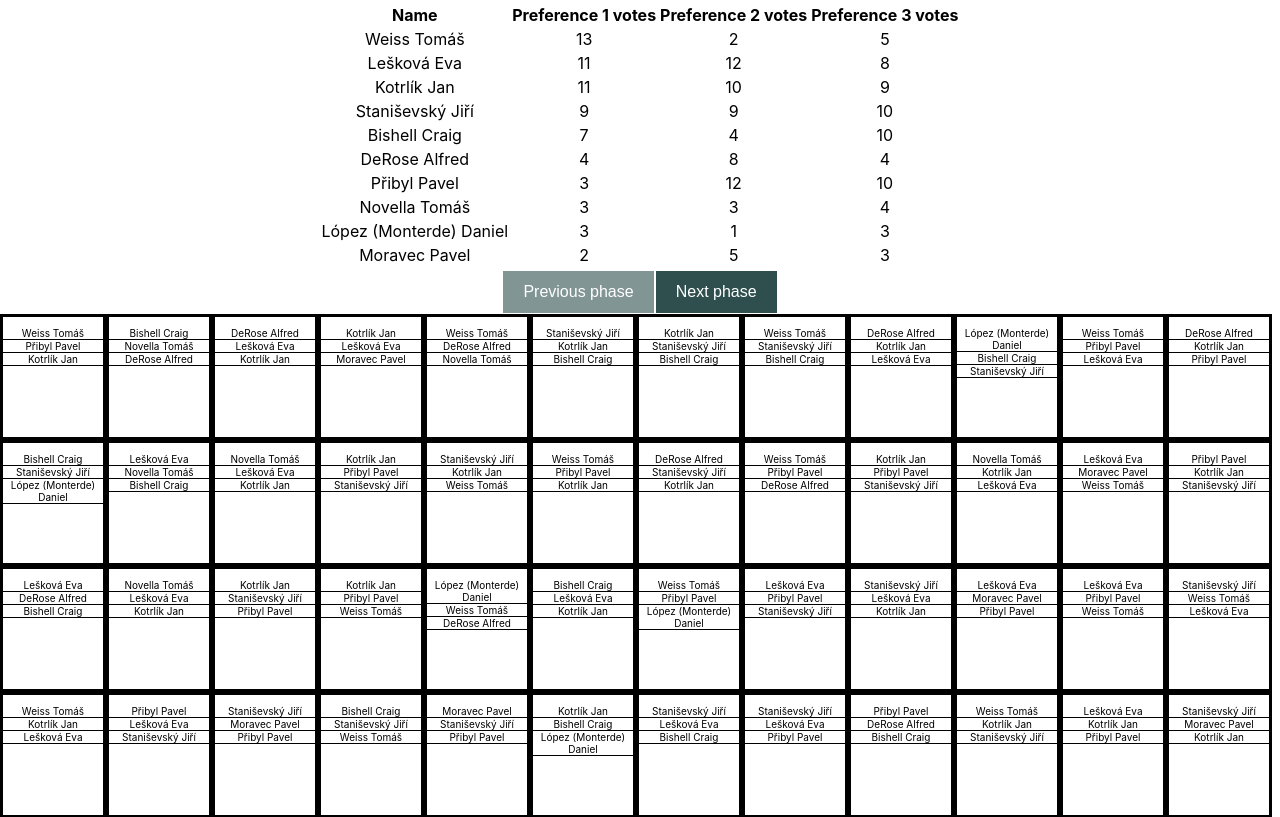
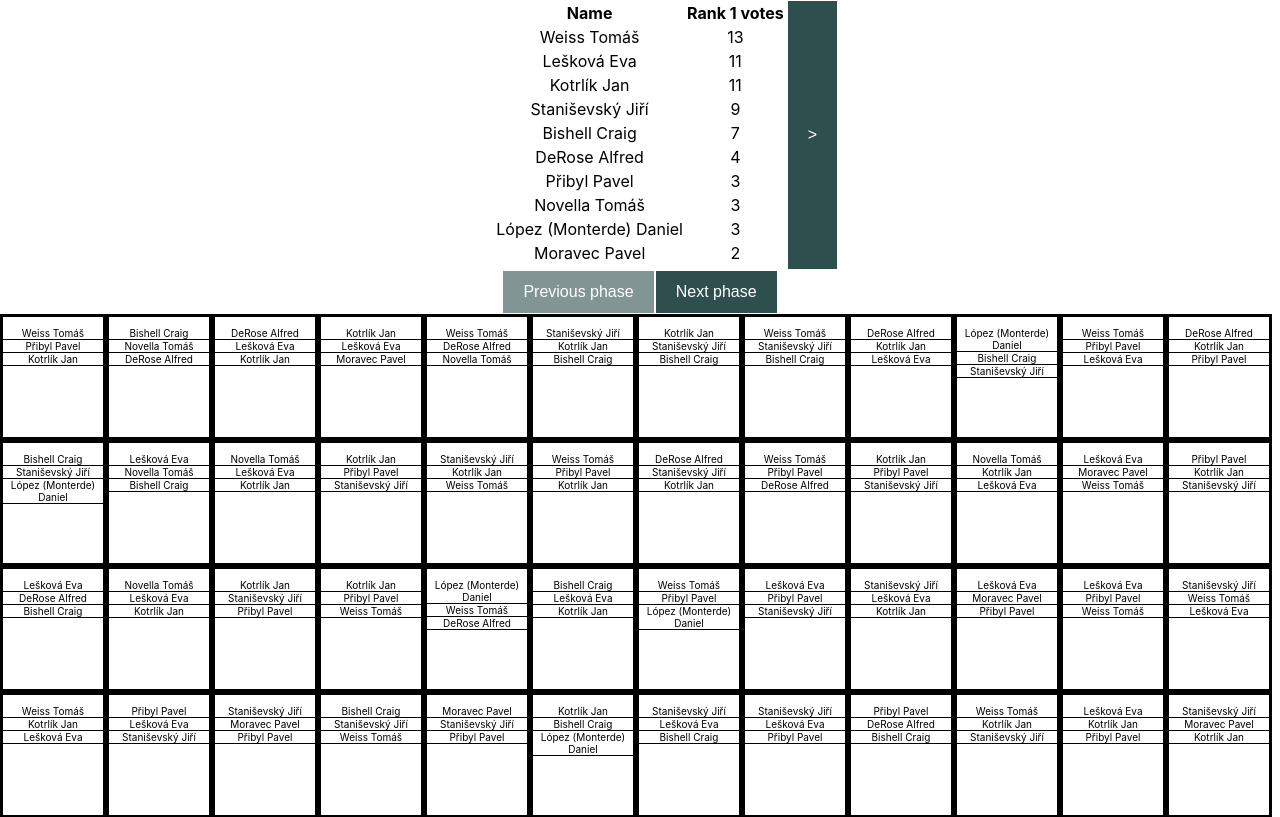
Before and after one commit to dlopezm/election-visualizer, a React (Create React App) app: page / in a window 1280 px wide. Shown: the top 817 px of the page. Built offline with nearby package versions, Linux system fonts and the light colour scheme.

Commit message:
Expand and contract votes

```diff
--- a/src/App.css
+++ b/src/App.css
@@ -1,7 +1,3 @@
 .App {
   text-align: center;
 }
-
-.candidateTable{
-  margin: auto;
-}
--- a/src/components/Candidate.tsx
+++ b/src/components/Candidate.tsx
@@ -6,13 +6,17 @@ import { formatNumber } from '../utils';
 
 export interface Props {
     candidate: CandidateType;
+    expanded: boolean;
 }
 
 export class Candidate extends React.Component<Props> {
     render(): ReactElement {
-        const { candidate } = this.props;
+        const { candidate, expanded } = this.props;
 
-        const votesToRender = candidate.votesOnLastStage ? candidate.votesOnLastStage : candidate.votesOnCurrentRound;
+        let votesToRender = candidate.votesOnLastStage ? candidate.votesOnLastStage : candidate.votesOnCurrentRound;
+        if (!expanded) {
+            votesToRender = votesToRender.slice(0, 1);
+        }
         return (
             <tr
                 key={candidate.name}
--- a/src/components/CandidateTable.tsx
+++ b/src/components/CandidateTable.tsx
@@ -11,24 +11,47 @@ export interface Props {
     candidates: CandidateType[];
 }
 
-export class CandidateTable extends React.Component<Props> {
+export interface State {
+    expanded: boolean;
+}
+
+export class CandidateTable extends React.Component<Props, State> {
+    constructor(props: Props) {
+        super(props);
+        this.state = {
+            expanded: false,
+        };
+    }
+
     render(): ReactElement {
         const { candidates } = this.props;
-
+        const { expanded } = this.state;
+        let votesToRender = range(NUM_VOTED);
+        if (!expanded) {
+            votesToRender = votesToRender.slice(0, 1);
+        }
         return (
+            <div className="candidateTableWrapper">
                 <table className="candidateTable">
                     <FlipMove>
                         <tr>
                             <th>Name</th>
-                        {range(NUM_VOTED).map((index) => (
-                            <th key={index}>{`Preference ${index + 1} votes`}</th>
+                            {votesToRender.map((index) => (
+                                <th key={index}>{`Rank ${index + 1} votes`}</th>
                             ))}
                         </tr>
                         {candidates.map((candidate) => (
-                        <Candidate key={candidate.name} candidate={candidate} />
+                            <Candidate key={candidate.name} candidate={candidate} expanded={this.state.expanded} />
                         ))}
                     </FlipMove>
                 </table>
+                <button
+                    className="expandButton"
+                    onClick={(): void => this.setState({ expanded: !this.state.expanded })}
+                >
+                    {this.state.expanded ? '<' : '>'}
+                </button>
+            </div>
         );
     }
 }
--- a/src/components/components.css
+++ b/src/components/components.css
@@ -46,3 +46,22 @@ button:disabled {
     text-decoration: line-through;
     background-color: lightgray;
 }
+
+.candidateTable{
+    margin: auto;
+    display:inline-block;
+}
+
+.candidateTableWrapper{
+    position:relative;
+}
+
+.expandButton{
+    display:inline-block;
+
+    float: none;
+    margin-right: 0;
+    position: absolute;
+    top: 0;
+    height: 100%;
+}
```
Lines whose indentation alone changed are shown as unchanged.
